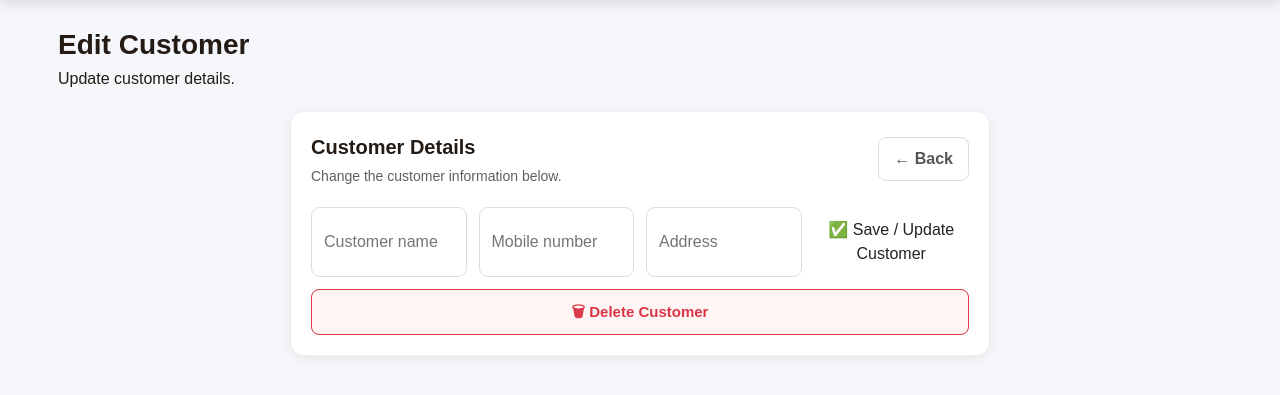
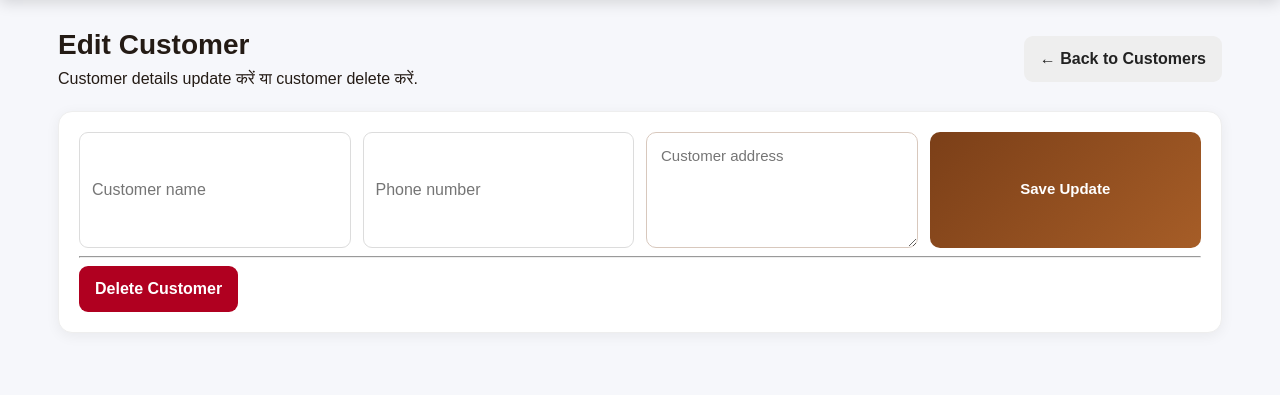
Before and after one commit to Mangal9101/sawariya_billing, a FastAPI app: template templates/customer_edit.html in a window 1280 px wide. Shown: the part 65-460 px from the top of the page. Run offline with FastAPI, Linux system fonts and the light colour scheme; the template is opened without the code that fills it, so the values that code supplies are empty.

Commit message:
Update customer_edit.html

```diff
--- a/templates/customer_edit.html
+++ b/templates/customer_edit.html
@@ -4,314 +4,166 @@
 
 <main>
 
-
-<!-- =========================================================
+    <!-- =====================================================
          PAGE HEADER
-     ========================================================= -->
+         ===================================================== -->
 
     <div class="top">
 
         <div>
-
             <h1>Edit Customer</h1>
-
-        <p>Update customer details.</p>
-
+            <p>Customer details update करें या customer delete करें.</p>
         </div>
 
-</div>
-
-
-<!-- =========================================================
-     EDIT CUSTOMER PANEL
-     ========================================================= -->
-
-<section class="panel customer-edit-panel">
-
-
-    <div class="customer-edit-title">
-
-        <div>
-
-            <h2>Customer Details</h2>
-
-            <p>
-                Change the customer information below.
-            </p>
-
-        </div>
-
-
         <a
+            class="btn secondary"
             href="/customers"
-            class="cancel-edit-btn"
         >
-            ← Back
+            ← Back to Customers
         </a>
 
     </div>
 
 
     <!-- =====================================================
-         UPDATE FORM
+         EDIT CUSTOMER PANEL
          ===================================================== -->
 
+    <section class="panel">
+
         <form
+            class="formgrid"
             method="post"
             action="/customers/{{ customer.id }}/update"
-        class="formgrid"
         >
 
-
-        <!-- CUSTOMER NAME -->
+            <!-- Customer Name -->
 
             <input
-            type="text"
                 name="name"
                 value="{{ customer.name or '' }}"
                 placeholder="Customer name"
                 required
-            autocomplete="name"
             >
 
 
-        <!-- MOBILE -->
+            <!-- Phone -->
 
             <input
+                name="phone"
                 type="tel"
-            name="phone"
                 value="{{ customer.phone or '' }}"
-            placeholder="Mobile number"
-            autocomplete="tel"
+                placeholder="Phone number"
             >
 
 
-        <!-- ADDRESS -->
+            <!-- Address -->
 
-        <input
-            type="text"
+            <textarea
                 name="address"
-            value="{{ customer.address or '' }}"
-            placeholder="Address"
-            autocomplete="street-address"
-        >
+                rows="4"
+                placeholder="Customer address"
+            >{{ customer.address or '' }}</textarea>
 
 
-        <!-- SAVE -->
+            <!-- Update Button -->
 
             <button
+                class="btn primary"
                 type="submit"
-            class="btn save-customer-btn"
             >
-            ✅ Save / Update Customer
-        </button>
-
-
-    </form>
-
-
-    <!-- =====================================================
-         DELETE
-         ===================================================== -->
-
-    <form
-        method="post"
-        action="/customers/{{ customer.id }}/delete"
-        class="delete-customer-form"
-        onsubmit="return confirmDeleteCustomer();"
-    >
-
-        <button
-            type="submit"
-            class="delete-customer-btn"
-        >
-            🗑 Delete Customer
+                Save Update
             </button>
 
         </form>
 
 
+        <hr>
+
+
+        <!-- =================================================
+             DELETE CUSTOMER
+             ================================================= -->
+
+        <form
+            method="post"
+            action="/customers/{{ customer.id }}/delete"
+            onsubmit="return confirm('Delete {{ customer.name or 'this customer' }}? This cannot be undone.');"
+        >
+
+            <button
+                class="btn dangerbtn"
+                type="submit"
+            >
+                Delete Customer
+            </button>
+
+        </form>
+
     </section>
-
 
 </main>
 
 
 <!-- =========================================================
-     JAVASCRIPT
-     ========================================================= -->
-
-<script>
-
-function confirmDeleteCustomer() {
-
-    return confirm(
-        "Are you sure you want to delete this customer?"
-    );
-
-}
-
-</script>
-
-
-<!-- =========================================================
-     CUSTOMER EDIT CSS
+     CUSTOMER EDIT PAGE CSS
+     Product Edit ke same theme ke according
      ========================================================= -->
 
 <style>
 
-
-/* =========================================================
-   EDIT PANEL
-   ========================================================= */
-
-.customer-edit-panel {
-
-    max-width: 700px;
-
-    margin-left: auto;
-
-    margin-right: auto;
-
+.customer-edit-page {
+    width: 100%;
 }
 
 
 /* =========================================================
-   EDIT TITLE
+   TEXTAREA
    ========================================================= */
 
-.customer-edit-title {
+.formgrid textarea {
+    width: 100%;
+    box-sizing: border-box;
 
-    display: flex;
+    padding: 12px 14px;
 
-    align-items: center;
+    border: 1px solid #d8c8bd;
+    border-radius: 10px;
 
-    justify-content: space-between;
+    background: #fff;
 
-    gap: 15px;
+    color: #24150d;
 
-    margin-bottom: 20px;
+    font-family: inherit;
+    font-size: 15px;
 
+    outline: none;
+
+    resize: vertical;
+
+    min-height: 110px;
 }
 
 
-.customer-edit-title h2 {
+.formgrid textarea:focus {
+    border-color: #7b3f18;
 
-    margin: 0 0 4px;
-
-    font-size: 20px;
-
-}
-
-
-.customer-edit-title p {
-
-    margin: 0;
-
-    opacity: .7;
-
-    font-size: 14px;
-
+    box-shadow:
+        0 0 0 3px
+        rgba(123, 63, 24, 0.10);
 }
 
 
 /* =========================================================
-   BACK BUTTON
+   INPUT FOCUS
    ========================================================= */
 
-.cancel-edit-btn {
+.formgrid input:focus {
+    border-color: #7b3f18;
 
-    display: inline-flex;
-
-    align-items: center;
-
-    justify-content: center;
-
-    min-height: 42px;
-
-    padding: 9px 15px;
-
-    border: 1px solid #dddddd;
-
-    border-radius: 8px;
-
-    background: #ffffff;
-
-    color: #555555;
-
-    text-decoration: none;
-
-    font-weight: 700;
-
-    box-sizing: border-box;
-
-}
-
-
-.cancel-edit-btn:hover {
-
-    background: #f5f5f5;
-
-}
-
-
-/* =========================================================
-   SAVE BUTTON
-   ========================================================= */
-
-.save-customer-btn {
-
-    min-height: 46px;
-
-    font-weight: 700;
-
-    cursor: pointer;
-
-}
-
-
-/* =========================================================
-   DELETE FORM
-   ========================================================= */
-
-.delete-customer-form {
-
-    margin-top: 12px;
-
-}
-
-
-/* =========================================================
-   DELETE BUTTON
-   ========================================================= */
-
-.delete-customer-btn {
-
-    width: 100%;
-
-    min-height: 46px;
-
-    border: 1px solid #dc3545;
-
-    border-radius: 8px;
-
-    background: #fff5f5;
-
-    color: #dc3545;
-
-    font-size: 15px;
-
-    font-weight: 700;
-
-    cursor: pointer;
-
-}
-
-
-.delete-customer-btn:hover {
-
-    background: #ffe8e8;
-
+    box-shadow:
+        0 0 0 3px
+        rgba(123, 63, 24, 0.10);
 }
 
 
```
Also changed, not shown: other parts of templates/customer_edit.html (+17 -31 lines). Lines whose indentation alone changed are shown as unchanged.
